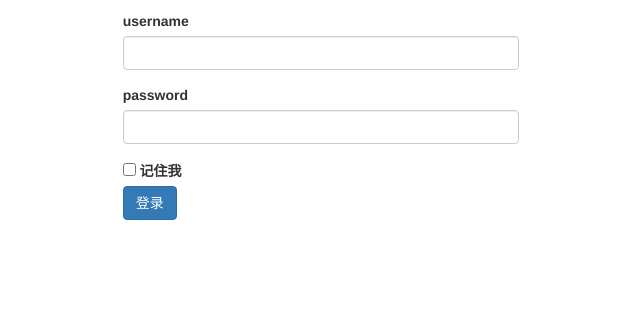
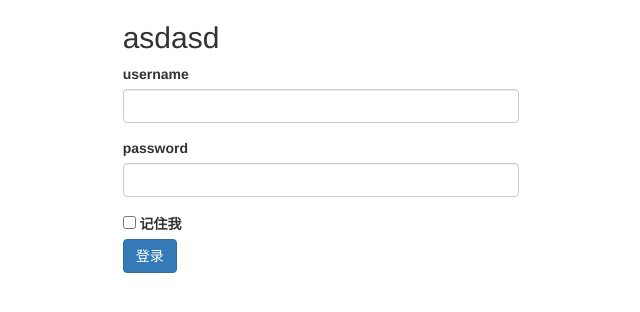
Before and after one commit to jidanyu/flask, a Flask app: page /login in a window 1280 px wide. Shown: the part 59-371 px from the top of the page, without its empty margins (319-959 px from the left). Run offline with Flask 2, Linux system fonts and the light colour scheme; some libraries are stand-ins or nearby versions.

Commit message:
修改登录页

```diff
--- a/app.py
+++ b/app.py
@@ -11,8 +11,6 @@ def hello_world():
     return 'Hello World!222'
 
 
-
-
 if __name__ == '__main__':
     app.run()
 
--- a/templates/login.html
+++ b/templates/login.html
@@ -11,6 +11,7 @@
 
     <div class="container-fluid col-md-4 col-md-offset-4 col-xs-10 col-xs-offset-1">
         <h1>欢迎登录</h1>
+        <h2>asdasd</h2>
         <form method="post">
         {{ form.csrf_token }}
         <div class="form-group">
```
